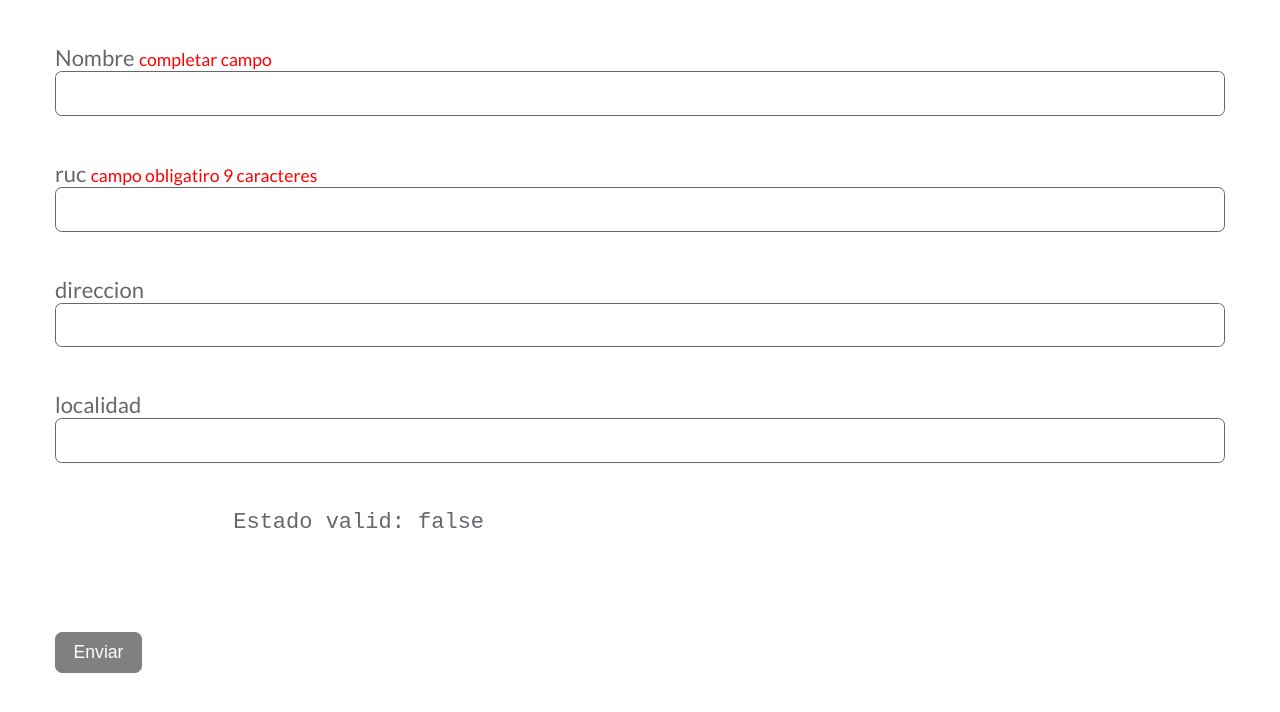
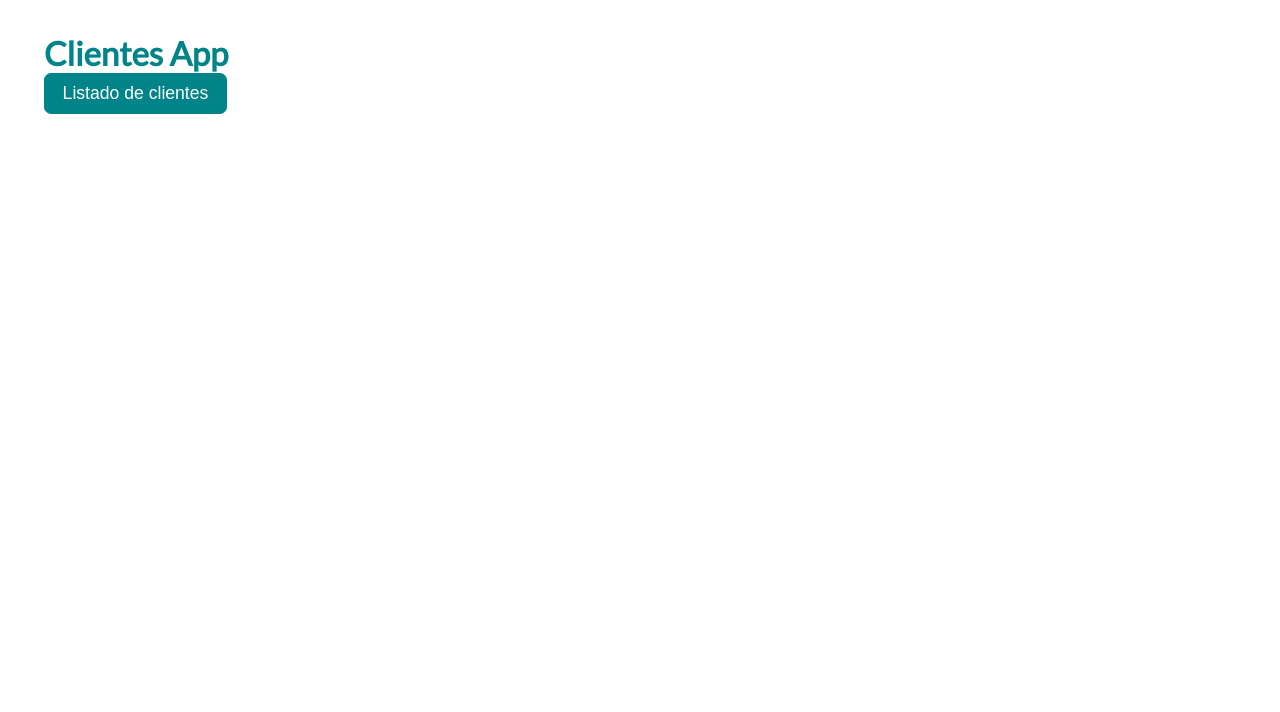
Before and after one commit to saulsistemas/MasterLaravelUdemy1, an Angular app: page / in a window 1280 px wide. Shown: the top 712 px of the page. Built offline with nearby package versions, Linux system fonts and the light colour scheme.

Commit message:
configurando httpClientModule

```diff
--- /dev/null
+++ b/src/app/08http/clientitos/listado-clientitos/listado-clientitos.component.html
@@ -0,0 +1 @@
+<p>listado-clientitos works!</p>
--- /dev/null
+++ b/src/app/08http/clientitos/listado-clientitos/listado-clientitos.component.ts
@@ -0,0 +1,15 @@
+import { Component, OnInit } from '@angular/core';
+
+@Component({
+  selector: 'app-listado-clientitos',
+  templateUrl: './listado-clientitos.component.html',
+  styleUrls: ['./listado-clientitos.component.css']
+})
+export class ListadoClientitosComponent implements OnInit {
+
+  constructor() { }
+
+  ngOnInit(): void {
+  }
+
+}
--- /dev/null
+++ b/src/app/08http/inicios/inicios.component.html
@@ -0,0 +1,8 @@
+<div class="container">
+    <div class="row">
+        <div class="col-100">
+            <h1>Clientes App</h1>
+            <button [routerLink]="['/clientitos']">Listado de clientes</button>
+        </div>
+    </div>
+</div>
--- /dev/null
+++ b/src/app/08http/inicios/inicios.component.ts
@@ -0,0 +1,15 @@
+import { Component, OnInit } from '@angular/core';
+
+@Component({
+  selector: 'app-inicios',
+  templateUrl: './inicios.component.html',
+  styleUrls: ['./inicios.component.css']
+})
+export class IniciosComponent implements OnInit {
+
+  constructor() { }
+
+  ngOnInit(): void {
+  }
+
+}
--- a/src/app/app-routing.module.ts
+++ b/src/app/app-routing.module.ts
@@ -4,11 +4,15 @@ import { RouterModule, Routes } from '@angular/router';
 import { ComprasComponent } from './06routing/compras/compras.component';
 import { InicioComponent } from "./06routing/inicio/inicio.component";
 import { VentasComponent } from './06routing/ventas/ventas.component';
+import { ListadoClientitosComponent } from './08http/clientitos/listado-clientitos/listado-clientitos.component';
+import { IniciosComponent } from './08http/inicios/inicios.component';
 
 const routes: Routes = [
-    {path:'',component:InicioComponent},
+    //{path:'',component:InicioComponent},
     {path:'ventas',component:VentasComponent},
     {path:'compras',component:ComprasComponent},
+    {path:'',component:IniciosComponent},
+    {path:'clientitos',component:ListadoClientitosComponent},
 ];
 
 @NgModule({
--- a/src/app/app.component.html
+++ b/src/app/app.component.html
@@ -1 +1 @@
-<app-crear-clients></app-crear-clients>
+<router-outlet></router-outlet>
```
Also changed, not shown: src/app/08http/servicios/clientitos.service.ts (added, +9 -0 lines), src/app/app.module.ts (+8 -3 lines), src/app/08http/clientitos/listado-clientitos/listado-clientitos.component.css (added), src/app/08http/inicios/inicios.component.css (added), 1 other file (tests, documents, lock files or other folders).
